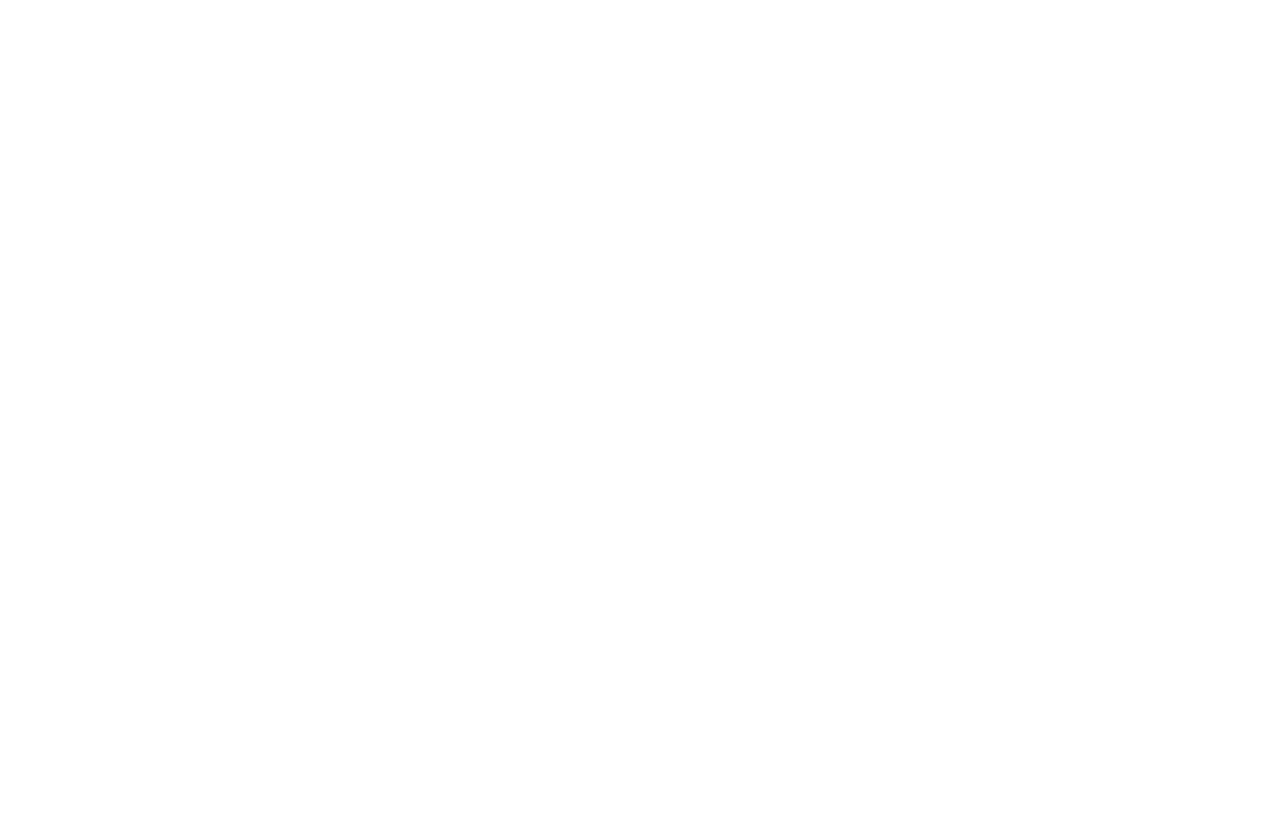
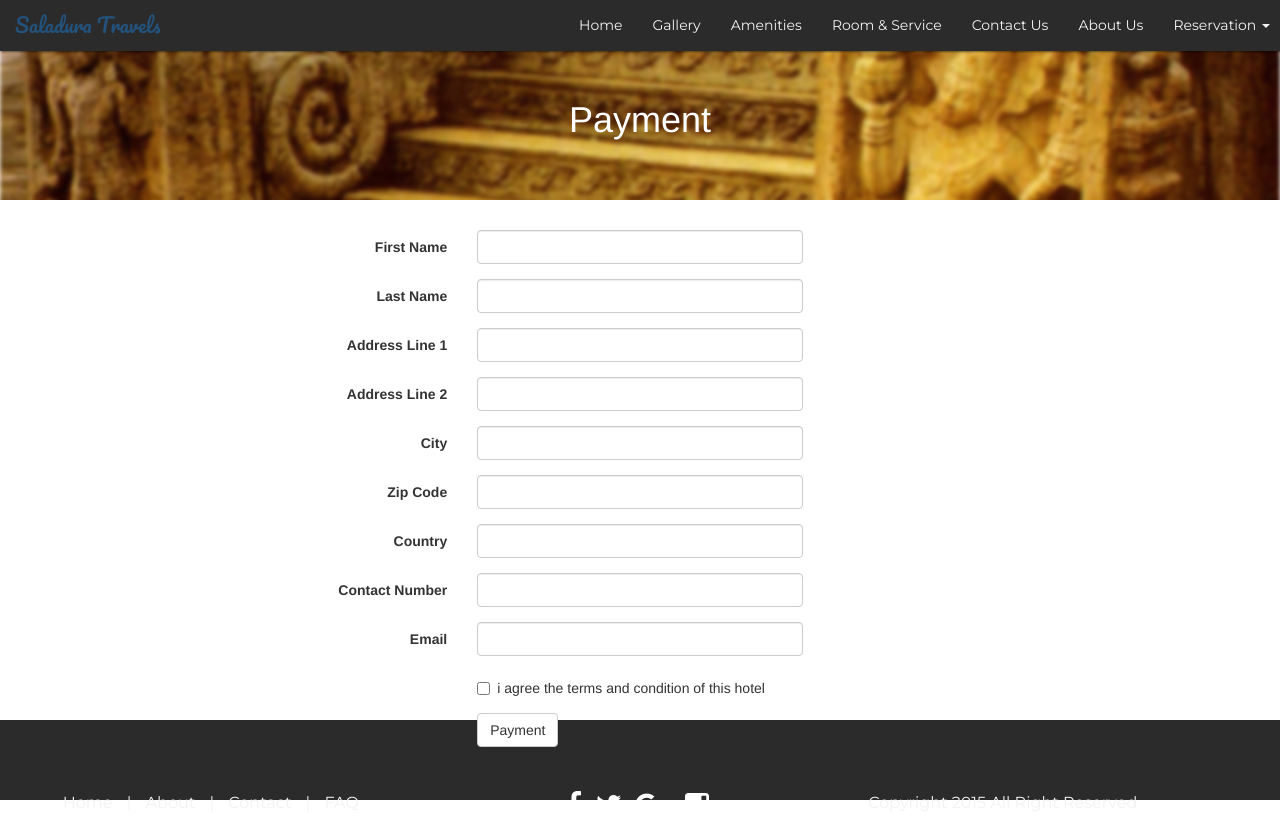
Before and after one commit to shashikaxp/finalProject, a PHP site: page /payment.php in a window 1280 px wide. Before the commit the page is empty. Before the commit the page ends 800 px from the top, so only its background shows below. Run offline with PHP 8.4, Linux system fonts and the light colour scheme.

Commit message:
modified payment.php ( add new form ) add required class to forms

```diff
--- a/functions/room_payment.php
+++ b/functions/room_payment.php
@@ -2,8 +2,5 @@
 
 <?php
 
-	include "../includes/header.php" ;
-	include "includes/models.php" ;
-	include "includes/footer.php" ;
 
 	echo "fdsafadsfsdafdsf dsf sdf asdf" ;?>
--- a/includes/reservation.php
+++ b/includes/reservation.php
@@ -14,7 +14,7 @@
     <div class="col-md-3">
         Check In
         <div class="input-group date form_date" data-date="" data-date-format="dd MM yyyy" data-link-field="check_in" data-link-format="yyyy-mm-dd">
-                    <input class="form-control"  name="start" size="16" type="text" value="" readonly>
+                    <input class="form-control"  name="start" size="16" type="text" value="" required="">
 					<span class="input-group-addon"><span class="glyphicon glyphicon-calendar"></span></span>
          </div>
     </div>
@@ -22,14 +22,14 @@
     <div class="col-md-3">
         Check Out
         <div class="input-group date form_date" data-date="" data-date-format="dd MM yyyy" data-link-field="check_out" data-link-format="yyyy-mm-dd">
-                    <input class="form-control"  name="end" size="16" type="text" value="" readonly>
+                    <input class="form-control"  name="end" size="16" type="text" value="" required="">
 					<span class="input-group-addon"><span class="glyphicon glyphicon-calendar"></span></span>
        </div>
     </div>
 
     <div class="col-md-2">
         Adults<br>
-        <select name="adult">
+        <select name="adult" required="">
                     <option value="1">1</option>
                     <option value="2">2</option>
                     <option value="3">3</option>
--- a/js/custom.js
+++ b/js/custom.js
@@ -136,7 +136,7 @@
 
 
 			   	if( window.count == window.select_num){
-					window.location = "index.php" ;}
+					window.location = "payment.php" ;}
 
                 window.count++
 
--- a/payment.php
+++ b/payment.php
@@ -0,0 +1,123 @@
+<?php require "includes/header.php" ?>
+
+<?php include "includes/loading.php" ?>
+
+<?php include "includes/navigation.php" ?>
+
+
+<div class="booking-img">
+<img src="images/covers/payment.jpg">
+<h1 class="center">Payment</h1>
+</div>
+
+
+<div class="payment-form col-md-10 col-md-offset-1">
+
+<form class="form-horizontal">
+<fieldset>
+
+<!-- Text input-->
+<div class="form-group">
+  <label class="col-md-4 control-label" for="f_name">First Name</label>
+  <div class="col-md-4">
+  <input id="f_name" name="f_name" type="text" placeholder="" class="form-control input-md" required="">
+
+  </div>
+</div>
+
+<!-- Text input-->
+<div class="form-group">
+  <label class="col-md-4 control-label" for="l_name">Last Name</label>
+  <div class="col-md-4">
+  <input id="l_name" name="l_name" type="text" placeholder="" class="form-control input-md" required="">
+
+  </div>
+</div>
+
+<!-- Text input-->
+<div class="form-group">
+  <label class="col-md-4 control-label" for="addr_line1">Address Line 1</label>
+  <div class="col-md-4">
+  <input id="addr_line1" name="addr_line1" type="text" placeholder="" class="form-control input-md" required="">
+
+  </div>
+</div>
+
+ <!-- Text input-->
+<div class="form-group">
+  <label class="col-md-4 control-label" for="addr_line2">Address Line 2</label>
+  <div class="col-md-4">
+  <input id="addr_line2" name="addr_line2" type="text" placeholder="" class="form-control input-md" required="">
+
+  </div>
+</div>
+
+ <!-- Text input-->
+<div class="form-group">
+  <label class="col-md-4 control-label" for="city">City</label>
+  <div class="col-md-4">
+  <input id="city" name="city" type="text" placeholder="" class="form-control input-md" required="">
+
+  </div>
+</div>
+
+	<!-- Text input-->
+<div class="form-group">
+  <label class="col-md-4 control-label" for="zip_code">Zip Code</label>
+  <div class="col-md-4">
+  <input id="zip_code" name="zip_code" type="text" placeholder="" class="form-control input-md" required="">
+
+  </div>
+</div>
+
+<!-- Text input-->
+<div class="form-group">
+  <label class="col-md-4 control-label" for="country">Country</label>
+  <div class="col-md-4">
+  <input id="country" name="country" type="text" placeholder="" class="form-control input-md" required="">
+
+  </div>
+</div>
+
+<!-- Text input-->
+<div class="form-group">
+  <label class="col-md-4 control-label" for="contact">Contact Number</label>
+  <div class="col-md-4">
+  <input id="contact" name="contact" type="text" placeholder="" class="form-control input-md" required="">
+
+  </div>
+</div>
+
+<!-- Text input-->
+<div class="form-group">
+  <label class="col-md-4 control-label" for="email">Email</label>
+  <div class="col-md-4">
+  <input id="email" name="email" type="text" placeholder="" class="form-control input-md" required="">
+
+  </div>
+</div>
+
+<!-- Multiple Checkboxes (inline) -->
+<div class="form-group">
+  <label class="col-md-4 control-label" for="terms"></label>
+  <div class="col-md-4">
+    <label class="checkbox-inline" for="terms-0">
+      <input type="checkbox" name="terms" id="terms-0" value="1">
+      i agree the terms and condition of this hotel
+    </label>
+  </div>
+</div>
+
+<!-- Button -->
+<div class="form-group">
+  <label class="col-md-4 control-label" for=""></label>
+  <div class="col-md-4">
+    <button id="" name="" class="btn btn-default">Payment</button>
+  </div>
+</div>
+
+</fieldset>
+</form>
+</div>
+
+<?php include "includes/footer.php" ?>
--- a/selectroom.php
+++ b/selectroom.php
@@ -18,7 +18,7 @@
  ?>
 
 <div class="booking-img">
-<img src="images/booking/booking.jpg">
+<img src="images/covers/booking.jpg">
 <h1 class="center">Booking</h1>
 </div>
 
```
Also changed, not shown: images/covers/booking.jpg (renamed from images/booking/booking.jpg), images/covers/gh.jpg (added), images/covers/payment.jpg (added).
